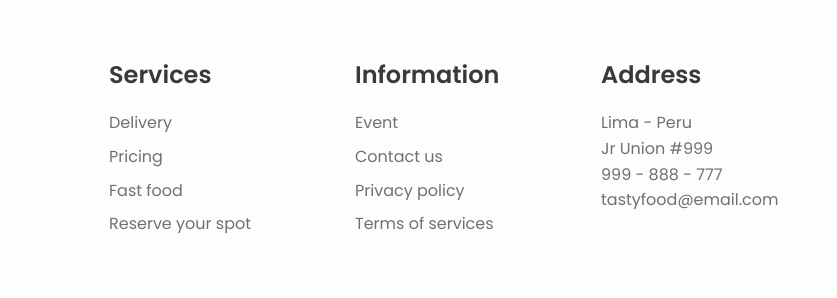
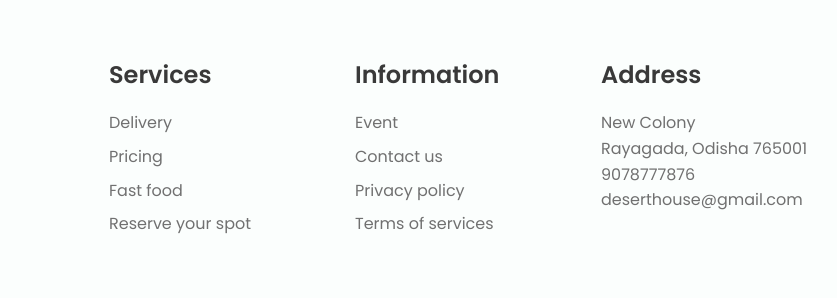
Before and after one commit to Harsha-Malla/desertHouse, a plain HTML site: page index.html in a window 1280 px wide. Shown: the part 2711-3009 px from the top of the page, 297-1134 px from the left. Drawn offline with nearby package versions, Linux system fonts and the light colour scheme.

Commit message:
Update index.html

```diff
--- a/index.html
+++ b/index.html
@@ -362,10 +362,10 @@
                 <div class="footer__content">
                     <h3 class="footer__title">Address</h3>
                     <ul>
-                        <li>Lima - Peru</li>
-                        <li>Jr Union #999</li>
-                        <li>999 - 888 - 777</li>
-                        <li>tastyfood@email.com</li>
+                        <li>New Colony </li>
+                        <li>Rayagada, Odisha 765001</li>
+                        <li>9078777876</li>
+                        <li>deserthouse@gmail.com</li>
                     </ul>
                 </div>
             </div>
```
